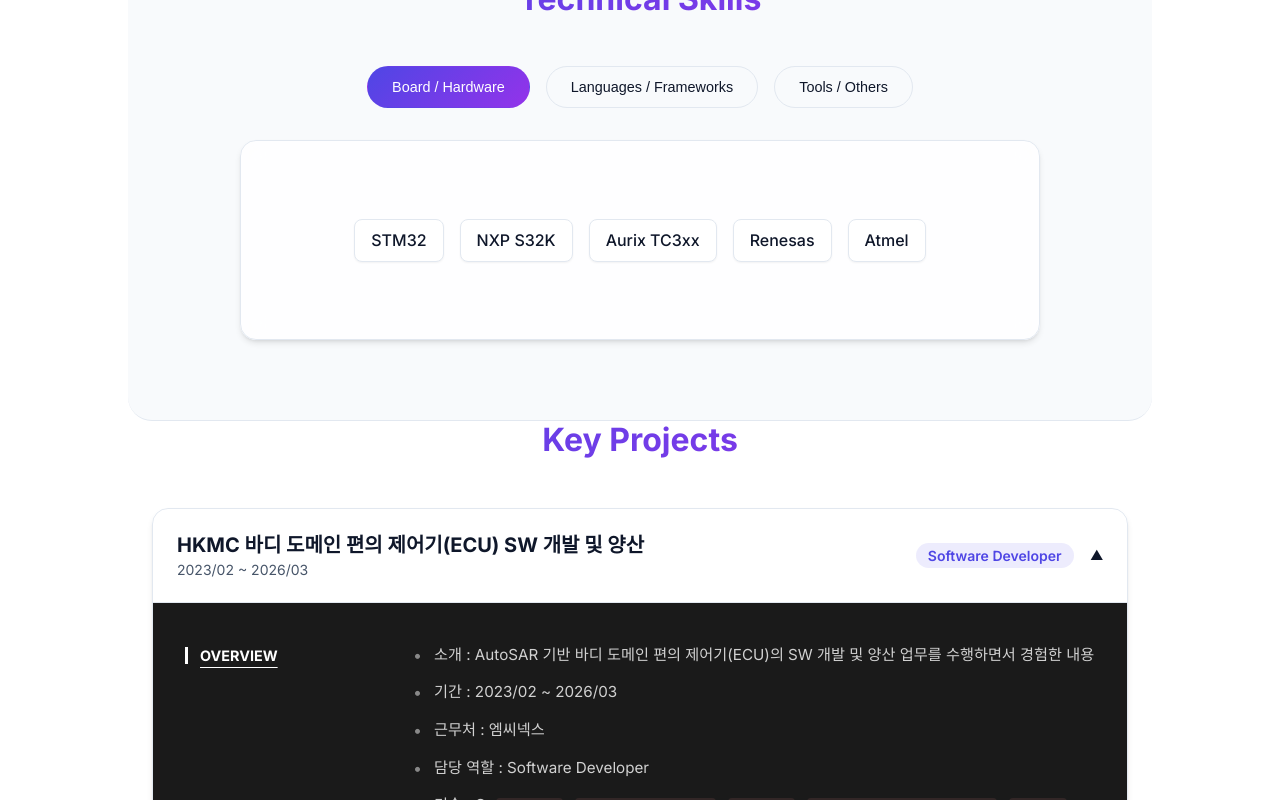
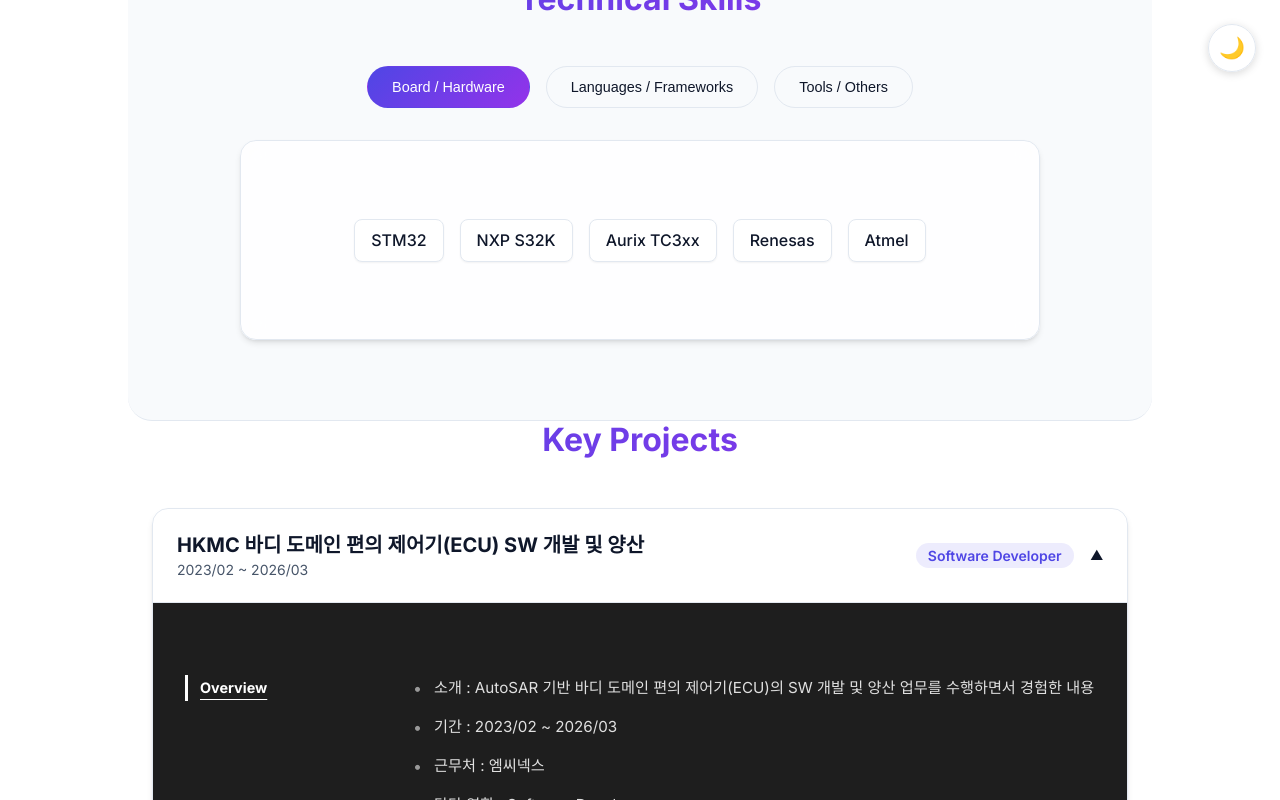
Before and after one commit to TimerOverflow/Hyun9_Portfolio, a React (Vite) app: page / in a window 1280 px wide. Both pictures are taken after a click on the button 640 px from the left and 1638 px from the top of the page. Shown: the part 1083-1883 px from the top of the page. Built offline with nearby package versions, Linux system fonts and the light colour scheme.

Commit message:
Add theme toggle, toggle items, section dividers, fix label spacing

```diff
--- a/src/App.jsx
+++ b/src/App.jsx
@@ -3,11 +3,13 @@ import Header from './components/Header';
 import Experience from './components/Experience';
 import Skills from './components/Skills';
 import Projects from './components/Projects';
+import ThemeToggle from './components/ThemeToggle';
 import './index.css';
 
 function App() {
   return (
     <div className="app-container">
+      <ThemeToggle />
       <Header />
       <main>
         <Experience />
--- a/src/components/Projects.jsx
+++ b/src/components/Projects.jsx
@@ -3,9 +3,14 @@ import { portfolioData } from '../data/portfolioData';
 
 const Projects = () => {
   const [openId, setOpenId] = useState(null);
+  const [openToggles, setOpenToggles] = useState({});
 
   const toggleAccordion = (id) => {
     setOpenId(openId === id ? null : id);
+  };
+
+  const toggleSubItem = (key) => {
+    setOpenToggles(prev => ({ ...prev, [key]: !prev[key] }));
   };
 
   // 인라인 강조(Backticks `...`)를 처리하는 헬퍼 함수
@@ -50,25 +55,70 @@ const Projects = () => {
             {openId === project.id && (
               <div style={styles.accordionBody}>
                 {project.details.map((detail, idx) => (
-                  <div key={idx} style={styles.sectionRow}>
+                  <React.Fragment key={idx}>
+                    <div style={styles.sectionRow}>
                       <div style={styles.sectionLabel}>
                         <h4 style={styles.subtitle}>{detail.label}</h4>
                       </div>
                       <div style={styles.sectionContent}>
                         <div style={styles.contentGroup}>
                           {detail.content.map((item, i) => {
-                          const isHeader = typeof item === 'object' && item.type === 'header';
-                          const contentText = typeof item === 'object' ? item.text : item;
-
-                          if (isHeader) {
+                            // 하위 섹션 헤더 (둥근 카드)
+                            if (typeof item === 'object' && item.type === 'header') {
                               return (
                                 <div key={i} style={styles.subHeaderCard}>
                                   <span style={styles.subHeaderIcon}>{item.icon || '📍'}</span>
-                                <span style={styles.subHeaderText}>{contentText}</span>
+                                  <span style={styles.subHeaderText}>{item.text}</span>
                                 </div>
                               );
                             }
 
+                            // 접고 펼 수 있는 토글 항목
+                            if (typeof item === 'object' && item.type === 'toggle') {
+                              const toggleKey = `${project.id}-${idx}-${i}`;
+                              const isOpen = openToggles[toggleKey] || false;
+                              return (
+                                <div key={i} style={styles.toggleContainer}>
+                                  <button
+                                    style={styles.toggleHeader}
+                                    onClick={() => toggleSubItem(toggleKey)}
+                                  >
+                                    <span style={{
+                                      ...styles.toggleArrow,
+                                      transform: isOpen ? 'rotate(90deg)' : 'rotate(0deg)',
+                                    }}>▶</span>
+                                    <span style={styles.toggleTitle}>
+                                      {renderTextWithHighlights(item.title)}
+                                    </span>
+                                  </button>
+                                  {isOpen && (
+                                    <div style={styles.toggleBody}>
+                                      {item.content.map((subItem, si) => {
+                                        // 토글 내부의 하위 섹션 제목 (예: "문제 현상", "원인 분석 및 해결" 등)
+                                        if (typeof subItem === 'object' && subItem.type === 'subTitle') {
+                                          return (
+                                            <h5 key={si} style={styles.toggleSubTitle}>
+                                              {subItem.text}
+                                            </h5>
+                                          );
+                                        }
+                                        return (
+                                          <div key={si} style={styles.bulletItemRow}>
+                                            <span style={styles.bulletDot}>•</span>
+                                            <div style={styles.bulletText}>
+                                              {renderTextWithHighlights(subItem)}
+                                            </div>
+                                          </div>
+                                        );
+                                      })}
+                                    </div>
+                                  )}
+                                </div>
+                              );
+                            }
+
+                            // 일반 글머리 기호 항목
+                            const contentText = typeof item === 'object' ? item.text : item;
                             return (
                               <div key={i} style={styles.bulletItemRow}>
                                 <span style={styles.bulletDot}>•</span>
@@ -81,6 +131,11 @@ const Projects = () => {
                         </div>
                       </div>
                     </div>
+                    {/* 섹션 사이 구분선 */}
+                    {idx < project.details.length - 1 && (
+                      <hr style={styles.sectionDivider} />
+                    )}
+                  </React.Fragment>
                 ))}
 
                 <div style={styles.stackContainer}>
@@ -147,13 +202,19 @@ const styles = {
   accordionBody: {
     padding: '2.5rem 2rem',
     borderTop: '1px solid var(--border-color)',
-    background: '#1a1a1a', // 노션 느낌의 다크 배경
-    color: '#ffffff',
+    background: 'var(--detail-bg)',
+    color: 'var(--detail-text)',
   },
   sectionRow: {
     display: 'flex',
     gap: '2.5rem',
-    marginBottom: '3rem',
+    paddingTop: '2rem',
+    paddingBottom: '2rem',
+  },
+  sectionDivider: {
+    border: 'none',
+    borderTop: '1px solid var(--detail-border)',
+    margin: '0',
   },
   sectionLabel: {
     flex: '1',
@@ -165,15 +226,14 @@ const styles = {
   subtitle: {
     fontSize: '0.9rem',
     fontWeight: '700',
-    color: '#ffffff',
-    borderLeft: '3px solid #ffffff',
+    color: 'var(--detail-label-color)',
+    borderLeft: '3px solid var(--detail-label-color)',
     paddingLeft: '12px',
     margin: 0,
     display: 'inline-block',
-    lineHeight: '1.2',
+    lineHeight: '1.8',
     textDecoration: 'underline',
     textUnderlineOffset: '6px',
-    textTransform: 'uppercase',
   },
   contentGroup: {
     display: 'flex',
@@ -184,10 +244,10 @@ const styles = {
     display: 'flex',
     alignItems: 'center',
     gap: '0.75rem',
-    background: '#262626',
+    background: 'var(--detail-card-bg)',
     padding: '0.8rem 1.2rem',
     borderRadius: '8px',
-    border: '1px solid #333',
+    border: '1px solid var(--detail-border)',
     marginBottom: '0.5rem',
     marginTop: '1rem',
   },
@@ -197,30 +257,74 @@ const styles = {
   subHeaderText: {
     fontWeight: '600',
     fontSize: '0.95rem',
-    color: '#e5e5e5',
+    color: 'var(--detail-text)',
+  },
+  // Toggle (접기/펼치기) 스타일
+  toggleContainer: {
+    marginTop: '0.5rem',
+  },
+  toggleHeader: {
+    display: 'flex',
+    alignItems: 'center',
+    gap: '0.5rem',
+    background: 'none',
+    border: 'none',
+    cursor: 'pointer',
+    padding: '0.4rem 0',
+    color: 'var(--detail-text)',
+    fontFamily: 'inherit',
+    fontSize: '0.95rem',
+    textAlign: 'left',
+  },
+  toggleArrow: {
+    fontSize: '0.65rem',
+    transition: 'transform 0.2s ease',
+    color: 'var(--detail-text-muted)',
+    flexShrink: 0,
+  },
+  toggleTitle: {
+    fontWeight: '500',
+    textDecoration: 'underline',
+    textUnderlineOffset: '4px',
+  },
+  toggleBody: {
+    paddingLeft: '1.5rem',
+    paddingTop: '0.75rem',
+    display: 'flex',
+    flexDirection: 'column',
+    gap: '0.6rem',
+    borderLeft: '2px solid var(--detail-border)',
+    marginLeft: '0.35rem',
+    marginBottom: '0.75rem',
+  },
+  toggleSubTitle: {
+    fontWeight: '700',
+    fontSize: '0.9rem',
+    color: 'var(--detail-label-color)',
+    margin: '0.75rem 0 0.25rem',
   },
   bulletItemRow: {
     display: 'flex',
     gap: '0.75rem',
-    lineHeight: '1.6',
+    lineHeight: '1.7',
     paddingLeft: '0.5rem',
   },
   bulletDot: {
-    color: '#888',
+    color: 'var(--detail-text-muted)',
     flexShrink: 0,
   },
   bulletText: {
     fontSize: '0.95rem',
-    color: '#d1d1d1',
+    color: 'var(--detail-text)',
   },
   highlightText: {
-    background: '#322626', // 어두운 적색 배경
-    color: '#eb5757', // 노션 스타일 적색
-    padding: '0.1rem 0.3rem',
+    background: 'var(--detail-highlight-bg)',
+    color: 'var(--detail-highlight-color)',
+    padding: '0.1rem 0.4rem',
     borderRadius: '4px',
     fontSize: '0.9em',
     fontFamily: 'monospace',
-    margin: '0 0.1rem',
+    margin: '0 0.15rem',
   },
   stackContainer: {
     display: 'flex',
@@ -228,16 +332,16 @@ const styles = {
     gap: '0.6rem',
     marginTop: '3rem',
     paddingTop: '2rem',
-    borderTop: '1px solid #333',
+    borderTop: '1px solid var(--detail-border)',
     justifyContent: 'flex-end',
   },
   stackBadge: {
     fontSize: '0.75rem',
-    background: '#262626',
-    border: '1px solid #444',
+    background: 'var(--detail-card-bg)',
+    border: '1px solid var(--detail-border)',
     padding: '0.3rem 0.8rem',
     borderRadius: '6px',
-    color: '#aaa',
+    color: 'var(--detail-text-muted)',
     fontWeight: '600',
   }
 };
--- /dev/null
+++ b/src/components/ThemeToggle.jsx
@@ -0,0 +1,50 @@
+import React, { useState, useEffect } from 'react';
+
+const ThemeToggle = () => {
+  const [isDark, setIsDark] = useState(false);
+
+  useEffect(() => {
+    const saved = localStorage.getItem('theme');
+    if (saved === 'dark') {
+      setIsDark(true);
+      document.documentElement.setAttribute('data-theme', 'dark');
+    }
+  }, []);
+
+  const toggle = () => {
+    const next = !isDark;
+    setIsDark(next);
+    document.documentElement.setAttribute('data-theme', next ? 'dark' : 'light');
+    localStorage.setItem('theme', next ? 'dark' : 'light');
+  };
+
+  return (
+    <button onClick={toggle} style={styles.btn} title={isDark ? 'Light Mode' : 'Dark Mode'}>
+      {isDark ? '☀️' : '🌙'}
+    </button>
+  );
+};
+
+const styles = {
+  btn: {
+    position: 'fixed',
+    top: '1.5rem',
+    right: '1.5rem',
+    zIndex: 1000,
+    background: 'var(--card-bg)',
+    border: '1px solid var(--border-color)',
+    borderRadius: '50%',
+    width: '48px',
+    height: '48px',
+    display: 'flex',
+    alignItems: 'center',
+    justifyContent: 'center',
+    fontSize: '1.3rem',
+    cursor: 'pointer',
+    boxShadow: '0 2px 8px rgba(0,0,0,0.15)',
+    backdropFilter: 'blur(8px)',
+    transition: 'all 0.3s ease',
+  }
+};
+
+export default ThemeToggle;
--- a/src/data/portfolioData.js
+++ b/src/data/portfolioData.js
@@ -60,9 +60,31 @@ export const portfolioData = {
         {
           label: "TroubleShooting",
           content: [
-            "제어기 동작 및 CAN 송수신 금지 전압 기능이 ASW에 핸드 코드로 작성 되어 있던 부분을 `CDD_CanCM` 모듈이 핸들링 하도록 플랫폼 설정 변경 및 코드 리팩토링. 그 결과 검증된 모듈을 통한 기능 구현으로 코드 안정성 향상."
+            {
+              type: 'toggle',
+              title: 'OTA 백그라운드 전송 중 제어기 리셋 이슈 디버깅',
+              content: [
+                { type: 'subTitle', text: '문제 현상' },
+                "제어기 OTA 백그라운드 다운로드가 진행되는 도중, 특정 기능을 실행하면 OTA와 특정 기능이 모두 실패하며 제어기가 리셋되는 치명적 결함 발생. (재현율 약 30%)",
+                { type: 'subTitle', text: '원인 분석 및 해결' },
+                "리셋 트리거 분석: `Trace32`를 이용하여 메인 코어의 레지스터(`F_SOFT_FUNC`) 확인 결과, `Functional reset` 확인.",
+                "코어 간 동기화 추적: 서브 코어에서 발생한 치명적 하드웨어 예외(`Os_ImpMachineCheckException`)가 코어 간 셧다운 메시지(`OS_IC_ShutdownCore`)를 통해 메인 코어로 전달되어 전체 시스템 셧다운 유도.",
+                "어셈블리 및 레지스터 분석: 코어의 `MCSR` 분석을 통해 `Instruction Fetch Error` 확인. 에러 발생 지점 주소를 저장한 레지스터 확인 결과 특정 기능 실행을 위한 정보를 플래시 메모리에서 읽어오는 `memcpy` 명령어임을 특정.",
+                { type: 'subTitle', text: '결과' },
+                "OTA 및 특정 기능 병렬 테스트 조건에서 발생하던 MCU 리셋(`Machine Check Exception`) 현상 해결."
+              ]
+            },
+            {
+              type: 'toggle',
+              title: '제어기 동작 및 CAN 송수신 금지 전압 기능 리팩토링',
+              content: [
+                "ASW에 핸드 코드로 작성 되어 있던 부분을 `CDD_CanCM` 모듈이 핸들링 하도록 플랫폼 설정 변경 및 코드 리팩토링.",
+                "그 결과 검증된 모듈을 통한 기능 구현으로 코드 안정성 향상."
+              ]
+            }
           ]
         }
+
       ],
       stack: ["AutoSAR", "C", "Mobilgene Studio", "Trace32"]
     },
--- a/src/index.css
+++ b/src/index.css
@@ -14,6 +14,15 @@
   --shadow-md: 0 4px 6px -1px rgb(0 0 0 / 0.1), 0 2px 4px -2px rgb(0 0 0 / 0.1);
   --shadow-lg: 0 10px 15px -3px rgb(0 0 0 / 0.1), 0 4px 6px -4px rgb(0 0 0 / 0.1);
   --transition: all 0.3s cubic-bezier(0.4, 0, 0.2, 1);
+  /* Project detail area */
+  --detail-bg: #1e1e1e;
+  --detail-text: #e0e0e0;
+  --detail-text-muted: #999;
+  --detail-border: #333;
+  --detail-card-bg: #2a2a2a;
+  --detail-highlight-bg: #322626;
+  --detail-highlight-color: #eb5757;
+  --detail-label-color: #ffffff;
 }
 
 [data-theme='dark'] {
@@ -23,6 +32,15 @@
   --text-secondary: #94a3b8;
   --border-color: #334155;
   --card-bg: rgba(30, 41, 59, 0.7);
+  /* Project detail area — dark theme */
+  --detail-bg: #111827;
+  --detail-text: #e2e8f0;
+  --detail-text-muted: #64748b;
+  --detail-border: #1e293b;
+  --detail-card-bg: #1e293b;
+  --detail-highlight-bg: #3b1c1c;
+  --detail-highlight-color: #f87171;
+  --detail-label-color: #f1f5f9;
 }
 
 * {
```
Lines whose indentation alone changed are shown as unchanged.
